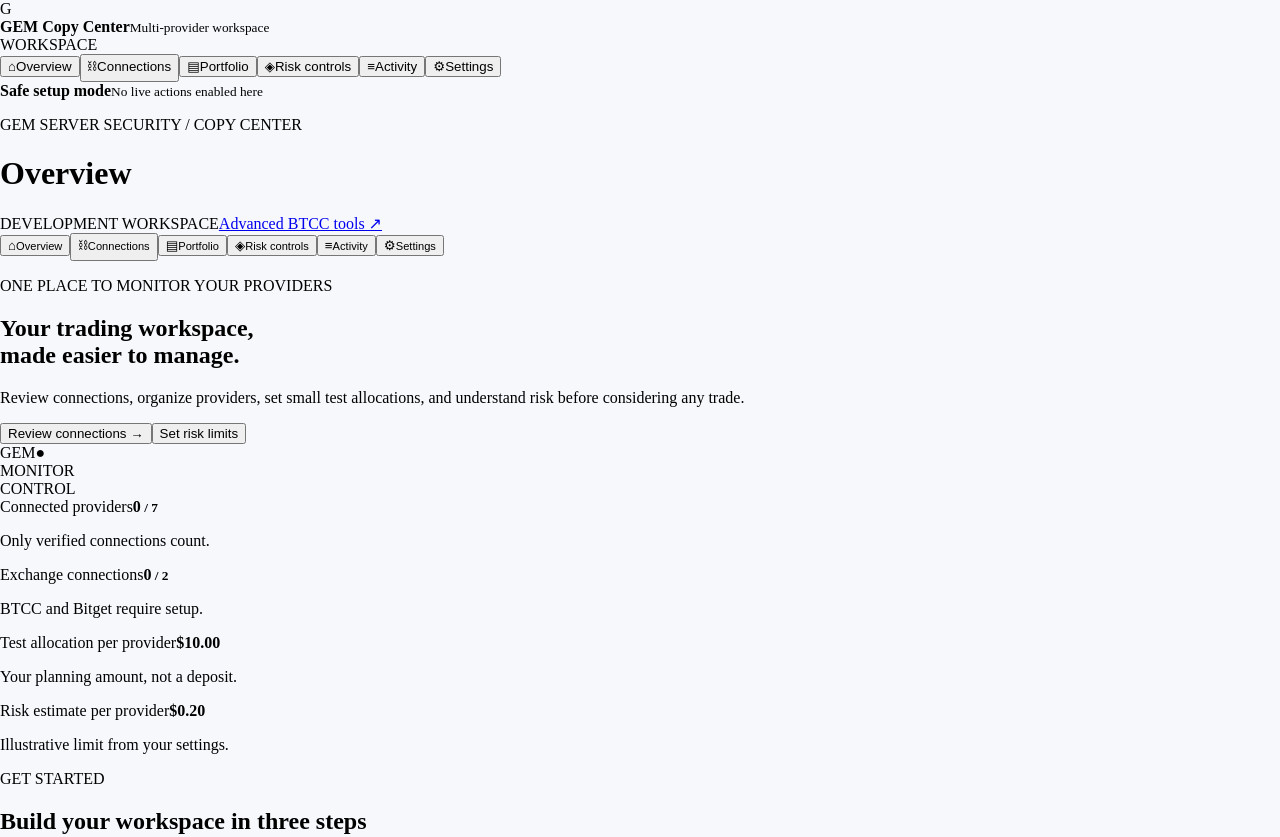
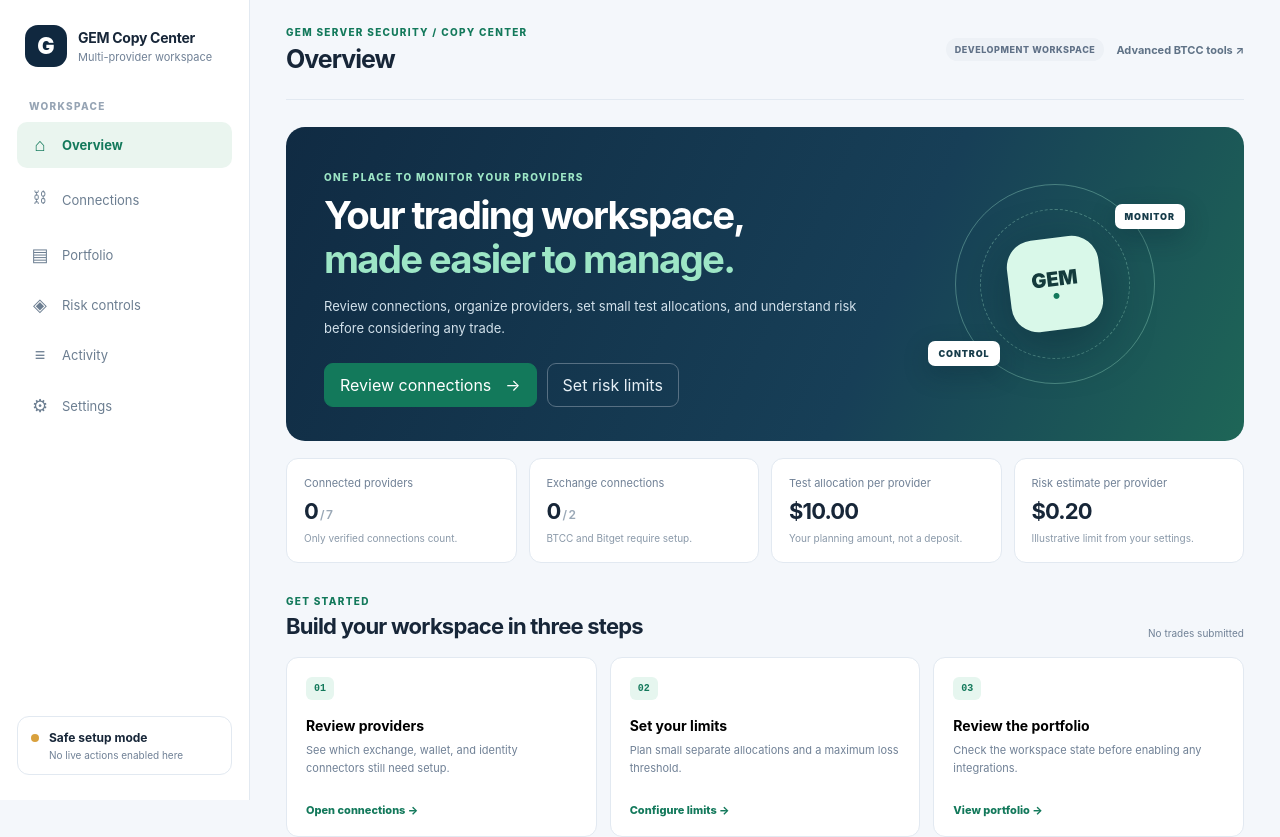
Before and after one commit to gem-cybersecurity-monitoring-assist/btcc-copy-manager, a Next.js app: page / in a window 1280 px wide. Shown: the top 837 px of the page. Built offline with nearby package versions, Linux system fonts and the light colour scheme.

Commit message:
Load Copy Center styles and metadata in the active root layout

```diff
--- a/app/layout.tsx
+++ b/app/layout.tsx
@@ -1,21 +1,20 @@
 import type { Metadata, Viewport } from "next";
+import "./copy-center.css";
 
-// Root layout for the deployed GEM Copy Center. Note: because this root-level `app/` directory exists,
-// Next.js ignores `src/app` entirely (see README "Repository layout").
 export const metadata: Metadata = {
   title: { default: "GEM Copy Center", template: "%s | GEM Copy Center" },
-  description: "Copy-trading planning dashboard: compare traders, keep review notes and manual portfolio snapshots. Copy-trading enrollment and trades happen on the exchange's own website or app.",
+  description: "A mobile-friendly multi-provider workspace for connection status, portfolio planning, and risk-aware copy-trading research.",
   applicationName: "GEM Copy Center",
   icons: { icon: "/icon.svg" },
-  robots: { index: false, follow: false },
+  robots: { index: false, follow: false }
 };
 
-export const viewport: Viewport = { width: "device-width", initialScale: 1, themeColor: "#f6f8fb" };
+export const viewport: Viewport = { width: "device-width", initialScale: 1, themeColor: "#f4f7fb" };
 
 export default function RootLayout({ children }: Readonly<{ children: React.ReactNode }>) {
   return (
     <html lang="en">
-      <body style={{ margin: 0, background: "#f6f8fb" }}>{children}</body>
+      <body style={{ margin: 0, background: "#f4f7fb" }}>{children}</body>
     </html>
   );
 }
```
